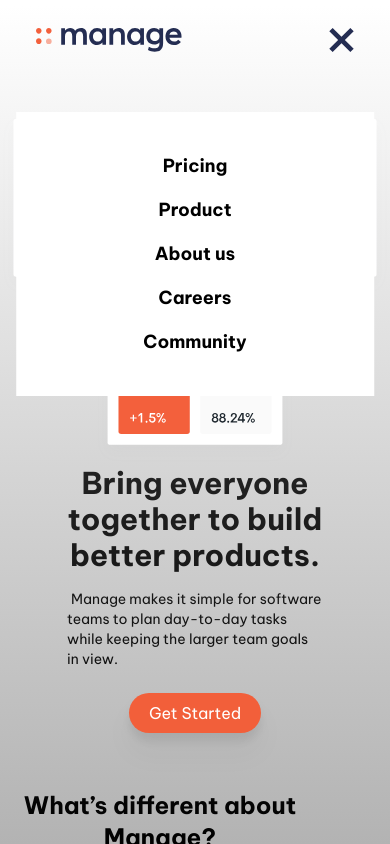
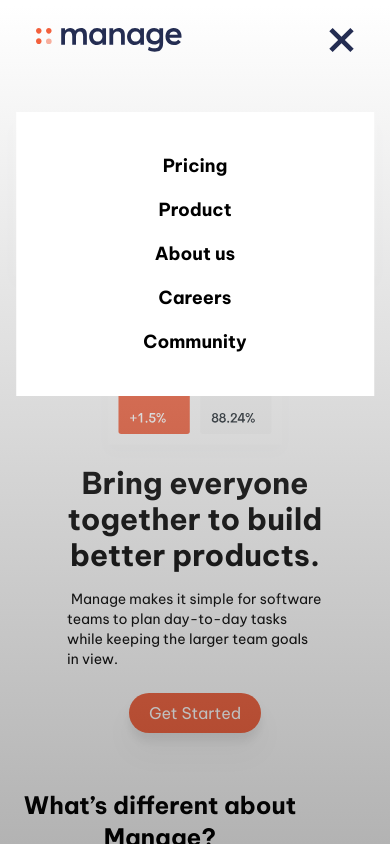
Before and after one commit to DannyHTML/manage, a Vue app: page / in a window 390 px wide. Both pictures are taken after a click on the picture 341 px from the left and 40 px from the top of the page. Shown: the top 844 px of the page. Built offline with nearby package versions, Linux system fonts and the light colour scheme.

Commit message:
small changes

```diff
--- a/src/Header.vue
+++ b/src/Header.vue
@@ -86,7 +86,7 @@
     <div
       v-if="isHidden"
       :class="{ hidden: !isHidden }"
-      class="fixed inset-0 bg-gradient-to-b from-white to-black opacity-30 lg:hidden"
+      class="fixed inset-0 z-40 bg-gradient-to-b from-white to-black opacity-30 lg:hidden"
     ></div
   ></transition>
 </template>
--- a/src/Testimonials.vue
+++ b/src/Testimonials.vue
@@ -6,8 +6,9 @@
     <div
       v-for="item in comments"
       :key="item.id"
-      class="relative mx-5 mb-20 max-w-sm bg-bgTestimonial p-3 text-center"
+      class="relative mx-5 mb-20 flex max-w-sm bg-bgTestimonial p-3 text-center"
     >
+      <div>
         <div
           class="absolute left-1/2 top-0 w-20 -translate-x-1/2 -translate-y-1/2"
         >
@@ -18,6 +19,7 @@
           {{ item.title }}
         </h3>
         <p class="">{{ item.description }}</p>
+      </div>
     </div>
     <div class="mb-10 flex justify-center gap-2">
       <input @click="test" type="radio" name="name" id="" />
```
Lines whose indentation alone changed are shown as unchanged.
